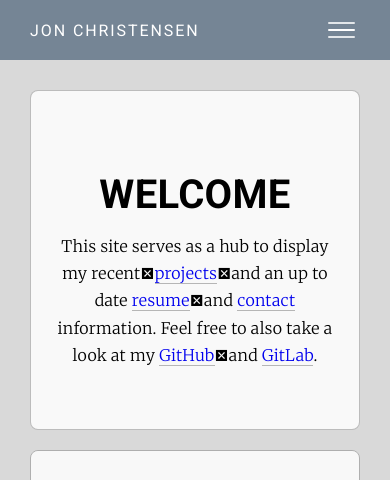
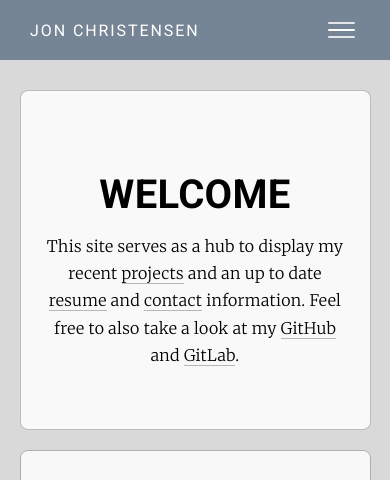
Before and after one commit to jchristensen96-org/personal-site, a React (Vite) app in the folder app/: page / in a window 390 px wide. Shown: the top 480 px of the page. Built offline with nearby package versions, Linux system fonts and the light colour scheme; a web font is replaced by a local one.

Commit message:
adjust styles

```diff
--- a/app/index.html
+++ b/app/index.html
@@ -3,7 +3,6 @@
   <head>
     <meta charset="UTF-8" />
     <link rel="icon" type="image/png" href="favicon/favicon.ico" />
-    <meta name="theme-color" content="#ffffff" />
     <meta name="viewport" content="width=device-width, initial-scale=1.0" />
     <link rel="preconnect" href="https://fonts.googleapis.com" />
     <link rel="preconnect" href="https://fonts.gstatic.com" crossorigin />
--- a/app/src/components/Navigation/navigation.css
+++ b/app/src/components/Navigation/navigation.css
@@ -85,7 +85,18 @@
   display: none;
 }
 
+@media screen and (max-width: 1280px) {
+  .page-container {
+    width: 83vw;
+  }
+}
+
 @media screen and (max-width: 980px) {
+
+  .page-container {
+    width: 95vw;
+  }
+
   .navbar {
     height: 60px;
     justify-content: space-between;
--- a/app/src/components/Side/side.css
+++ b/app/src/components/Side/side.css
@@ -37,6 +37,7 @@
 
 .side-header-email:hover {
   cursor: pointer;
+  color: rgb(0, 0, 0);
   border-bottom: 0.7px solid black;
 }
 
@@ -277,6 +278,13 @@
   }
 }
 
+@media screen and (max-width: 480px) {
+  .side-component {
+    margin-left: 0;
+    margin-right: 0;
+  }
+}
+
 @media screen and (max-width: 430px) {
   .info-category {
     padding-right: 40px;
--- a/app/src/pages/Index.jsx
+++ b/app/src/pages/Index.jsx
@@ -1,7 +1,6 @@
 import React from "react";
 import { Link } from "react-router-dom";
 import "../styles/App.css";
-
 
 import Navigation from "../components/Navigation/Navigation";
 import Side from "../components/Side/Side";
@@ -17,12 +16,27 @@ const Index = () => (
         <div className="title">
           <h2>WELCOME</h2>
           <p>
-          This site serves as a hub to display my recent&#20;
-          <Link to="/projects" className="index-link-text">projects</Link>
-          &#20;and an up to date <Link to="/resume" className="index-link-text">resume</Link>
-          &#20;and <Link to="/contact" className="index-link-text">contact</Link> information.
-          Feel free to also take a look at my <a target="_blank" href="https://github.com/JChristensen96">GitHub</a>
-          &#20;and <a target="_blank" href="https://gitlab.com/JChristensen96">GitLab</a>.
+            This site serves as a hub to display my recent{" "}
+            <Link to="/projects" className="index-link-text">
+              projects
+            </Link>{" "}
+            and an up to date{" "}
+            <Link to="/resume" className="index-link-text">
+              resume
+            </Link>{" "}
+            and{" "}
+            <Link to="/contact" className="index-link-text">
+              contact
+            </Link>{" "}
+            information. Feel free to also take a look at my{" "}
+            <a target="_blank" href="https://github.com/JChristensen96">
+              GitHub
+            </a>{" "}
+            and{" "}
+            <a target="_blank" href="https://gitlab.com/JChristensen96">
+              GitLab
+            </a>
+            .
           </p>
         </div>
       </div>
--- a/app/src/styles/App.css
+++ b/app/src/styles/App.css
@@ -64,6 +64,7 @@
   line-height: 1.7;
   letter-spacing: 0.3px;
   font-weight: 300;
+  color: black;
 }
 
 .title p a {
@@ -364,18 +365,25 @@
   }
 
   .contact-card {
-    width: calc(100% - 40px);
+    /* width: calc(100% - 40px); */
+    width: 100% !important;
     margin: 20px;
   }
 
-  .contact-content-container {
-    width: 100%;
+  .contact-title {
+    text-align: center;
   }
 
-  .page-card {
+  .contact-icon-container {
+    margin-left: 0;
+    margin-top: 30px;
+    justify-content: center;
+  }
+
+  /* .page-card {
     margin-left: 20px;
     margin-right: 20px;
-  }
+  } */
 
   /* CONTACT */
 
@@ -386,15 +394,28 @@
 
 @media screen and (max-width: 980px) {
   .main-content {
-    max-width: 95vw;
+    max-width: 90vw;
+  }
+
+  .page-card {
+    margin-left: 0 !important;
+    margin-right: 0 !important;
+  }
+
+  .side-component {
+    margin-left: 0 !important;
+    margin-right: 0 !important;
   }
 }
 
 @media screen and (max-width: 480px) {
+
   .page-card {
     margin-top: 30px;
     padding-top: 30px;
     padding-bottom: 30px;
+    margin-left: 0 !important;
+    margin-right: 0 !important;
   }
 
   .title {
@@ -496,8 +517,7 @@
   }
 
   .contact-card {
-    margin-bottom: 0;
-    padding-bottom: 20px;
+    margin: 0 !important;
   }
 }
 
```
